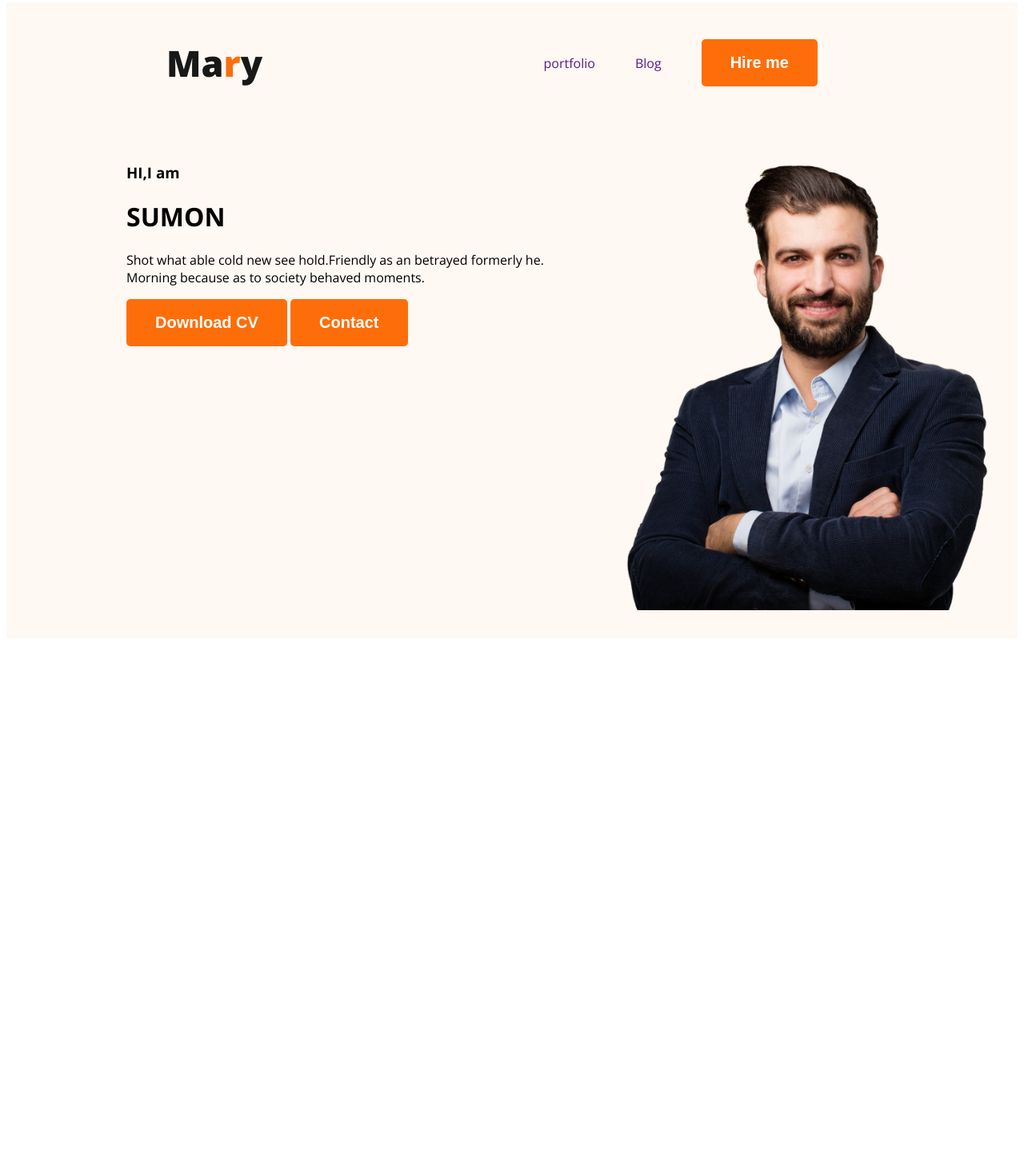
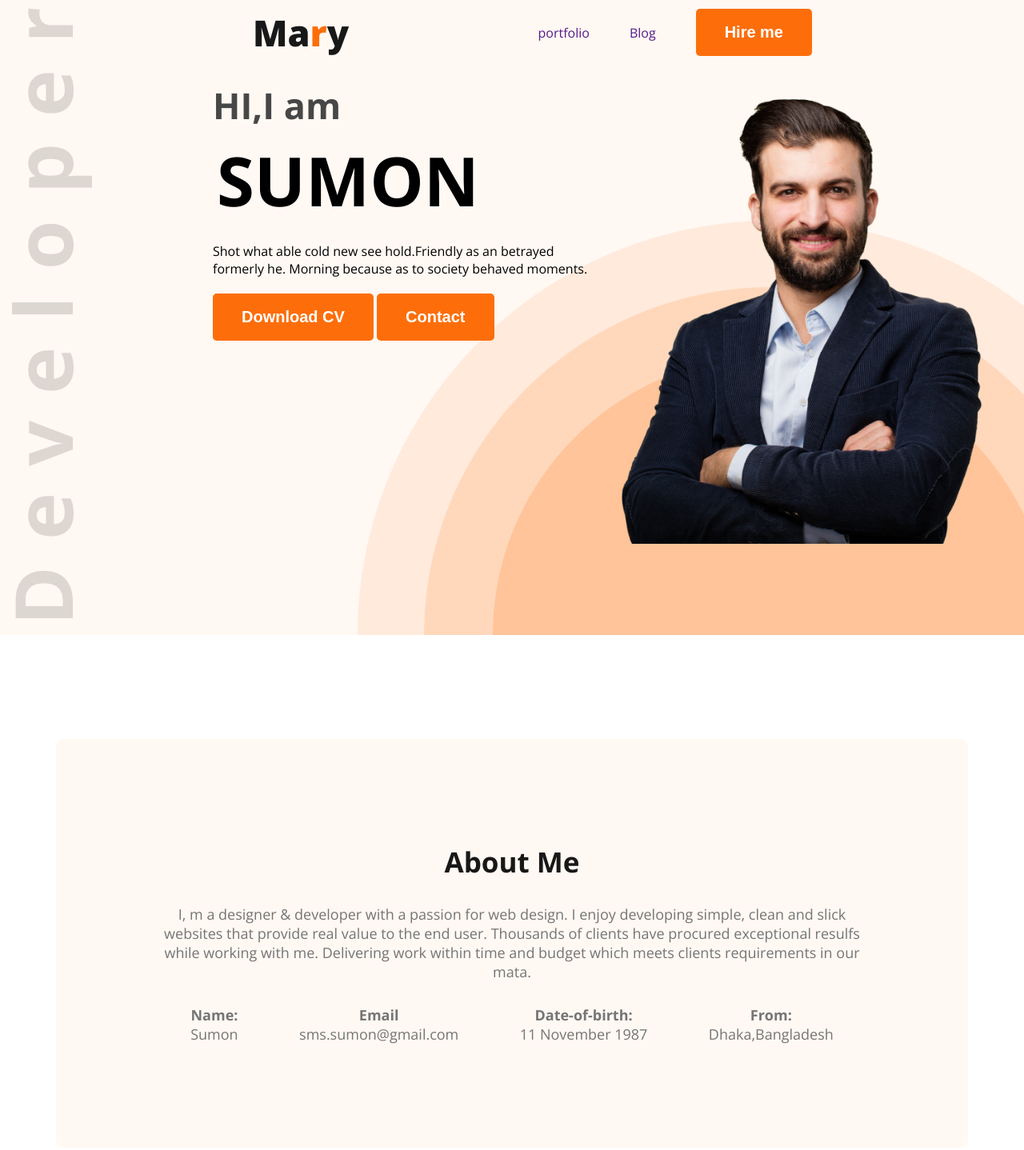
Before and after one commit to timelycoder/sumon.com, a plain HTML site: page index.html in a window 1280 px wide. Shown: the part 5-1443 px from the top of the page at 80% size. Before the commit the page ends 811 px from the top, so only its background shows below. Drawn offline with nearby package versions, Linux system fonts and the light colour scheme.

Commit message:
added about section

```diff
--- a/index.html
+++ b/index.html
@@ -14,6 +14,10 @@
   </head>
   <body>
     <header class="header">
+      <div>
+        <img src="./images/developer.png" alt="" />
+      </div>
+      <div>
         <nav>
           <h3 class="nav-title">Ma<span class="text-primary">r</span>y</h3>
           <ul>
@@ -27,7 +31,7 @@
           <div class="banner-content">
             <h3 class="banner-greeting">HI,I am</h3>
             <h1 class="banner-title">SUMON</h1>
-          <p>
+            <p class="banner-description">
               Shot what able cold new see hold.Friendly as an betrayed formerly
               he. Morning because as to society behaved moments.
             </p>
@@ -40,8 +44,38 @@
             <img class="profile-pic" src="images/hardy.png" alt="" />
           </div>
         </div>
+      </div>
     </header>
-    <main></main>
+    <main>
+      <section class="about">
+        <div class="section-title">About Me</div>
+        <div class="section-description">
+          I, m a designer & developer with a passion for web design. I enjoy
+          developing simple, clean and slick websites that provide real value to
+          the end user. Thousands of clients have procured exceptional resulfs
+          while working with me. Delivering work within time and budget which
+          meets clients requirements in our mata.
+          <div class="about-info-container">
+            <div class="about-info">
+              <h4 class="info-title">Name:</h4>
+              <p class="info-description">Sumon</p>
+            </div>
+            <div class="about-info">
+              <h4 class="info-title">Email</h4>
+              <p class="info-description">sms.sumon@gmail.com</p>
+            </div>
+            <div class="about-info">
+              <h4 class="info-title">Date-of-birth:</h4>
+              <p class="info-description">11 November 1987</p>
+            </div>
+            <div class="about-info">
+              <h4 class="info-title">From:</h4>
+              <p class="info-description">Dhaka,Bangladesh</p>
+            </div>
+          </div>
+        </div>
+      </section>
+    </main>
     <footer></footer>
   </body>
 </html>
--- a/styles/portfolio.css
+++ b/styles/portfolio.css
@@ -1,4 +1,9 @@
 /* common shared styles  */
+* {
+  margin: 0;
+  padding: 0;
+}
+
 body {
   font-family: "Open Sans", sans-serif;
 }
@@ -17,9 +22,31 @@ body {
   border: none;
 }
 
+.section-title {
+  color: #181818;
+  text-align: center;
+  font-size: 35px;
+  font-weight: 700;
+  padding-bottom: 30px;
+}
+
+.section-description {
+  color: #757575;
+  text-align: center;
+  font-size: 18px;
+
+
+  /* font-weight: 700; */
+}
+
 
 .header {
   background-color: #fff8f3;
+  background-image: url('../images/header_bg.png');
+  background-repeat: no-repeat;
+  background-position: bottom right;
+  display: flex;
+  padding: 15px;
 }
 
 /* nav related styles  */
@@ -52,10 +79,60 @@ nav a {
 }
 
 .banner {
-  padding: 30px 30px 30px 150px;
+  padding: 30px 30px 0px 150px;
   display: flex;
+
+  justify-content: space-between;
+}
+
+.banner-content {
+  max-width: 585px;
+}
+
+.banner-greeting {
+  font-size: 45px;
+  color: #474747;
+  margin-bottom: 0;
+
+}
+
+.banner-title {
+  font-size: 85px;
+  font-weight: 700;
+  margin: 5px;
+  margin-bottom: 20px;
+
+}
+
+.banner-description {
+  margin-bottom: 20px;
 }
 
 .profile-pic {
   width: 500px;
 }
+
+/* main section styles  */
+main {
+  max-width: 1140px;
+  margin: 0 auto;
+}
+
+/* about section style  */
+.about {
+  background-color: #fff8f3;
+  padding: 130px;
+  border-radius: 10px;
+  margin: 130px 0;
+}
+
+.about-info-container {
+  display: flex;
+  justify-content: space-around;
+  /* text-align: center; */
+  padding-top: 30px;
+}
+
+.about-info {
+  /* text-align: center; */
+}
```
Also changed, not shown: images/sumon.png (added). Lines whose indentation alone changed are shown as unchanged.
